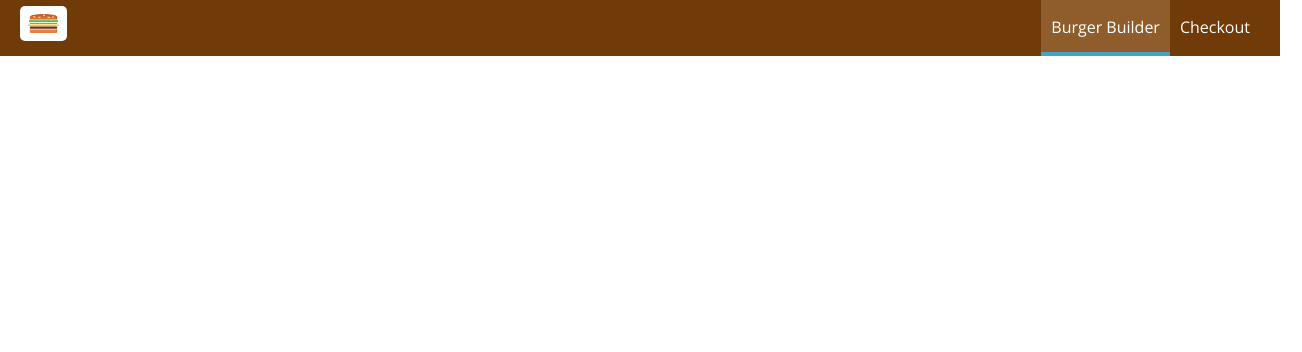
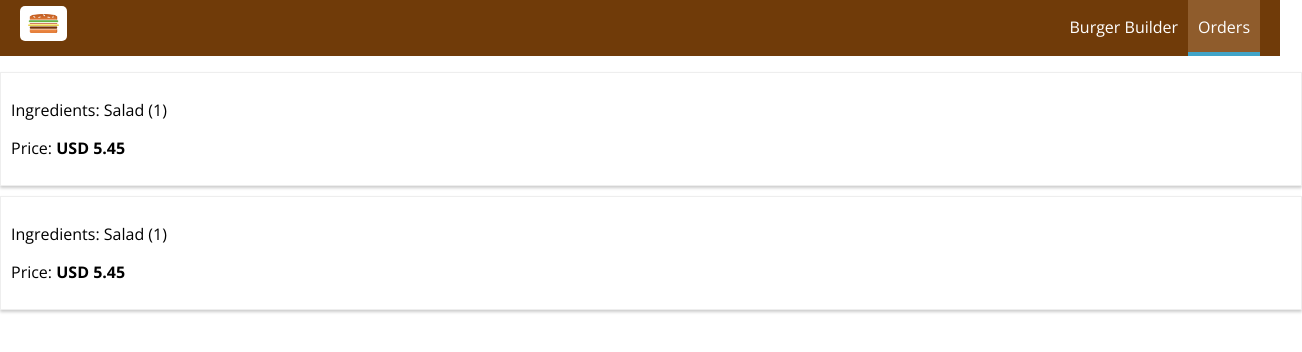
Before and after one commit to shinderahul/burger-spa, a React app: page /orders in a window 1280 px wide. Shown: the top 352 px of the page, 1302 px wide, since content can reach past the window. Built offline with nearby package versions, Linux system fonts and the light colour scheme.

Commit message:
Implementing Navigation links

```diff
--- a/src/App.js
+++ b/src/App.js
@@ -4,6 +4,7 @@
 import Layout from './hoc/Layout/Layout';
 import BurgerBuilder from './containers/BurgerBuilder/BurgerBuilder';
 import Checkout from './containers/Checkout/Checkout';
+import Orders from './containers/Orders/Orders';
 
 class App extends Component {
   render() {
@@ -12,6 +13,7 @@
         <Layout>
           <Switch>
             <Route path="/checkout" component={Checkout} />
+            <Route path="/orders" component={Orders} />
             <Route path="/" exact component={BurgerBuilder} />
           </Switch>
         </Layout>
--- a/src/components/Navigation/NavigationItems/NavigationItem/NavigationItem.js
+++ b/src/components/Navigation/NavigationItems/NavigationItem/NavigationItem.js
@@ -1,12 +1,17 @@
 import React from 'react';
+import { NavLink } from 'react-router-dom';
 
 import classes from './NavigationItem.css';
 
 const NavigationItem = props => (
   <li className={classes.NavigationItem}>
-    <a href={props.link} className={props.active ? classes.active : null}>
+    <NavLink
+      exact={props.exact}
+      to={props.link}
+      activeClassName={classes.active}
+    >
       {props.children}
-    </a>
+    </NavLink>
   </li>
 );
 
--- a/src/components/Navigation/NavigationItems/NavigationItems.js
+++ b/src/components/Navigation/NavigationItems/NavigationItems.js
@@ -5,10 +5,10 @@
 
 const NavigationItems = () => (
   <ul className={classes.NavigationItems}>
-    <NavigationItem link="/" active>
+    <NavigationItem link="/" exact>
       Burger Builder
     </NavigationItem>
-    <NavigationItem link="/">Checkout</NavigationItem>
+    <NavigationItem link="/orders">Orders</NavigationItem>
   </ul>
 );
 
--- /dev/null
+++ b/src/components/Order/Order.css
@@ -0,0 +1,7 @@
+.Order {
+  width: 100%;
+  border: 1px solid #eee;
+  box-shadow: 0 2px 3px #ccc;
+  padding: 10px;
+  margin: 10px auto;
+}
--- /dev/null
+++ b/src/components/Order/Order.js
@@ -0,0 +1,14 @@
+import React from 'react';
+
+import classes from './Order.css';
+
+const order = props => (
+  <div className={classes.Order}>
+    <p>Ingredients: Salad (1)</p>
+    <p>
+      Price: <strong>USD 5.45</strong>
+    </p>
+  </div>
+);
+
+export default order;
--- /dev/null
+++ b/src/containers/Orders/Orders.js
@@ -0,0 +1,16 @@
+import React, { Component } from 'react';
+
+import Order from '../../components/Order/Order';
+
+class Orders extends Component {
+  render() {
+    return (
+      <div>
+        <Order />
+        <Order />
+      </div>
+    );
+  }
+}
+
+export default Orders;
```
